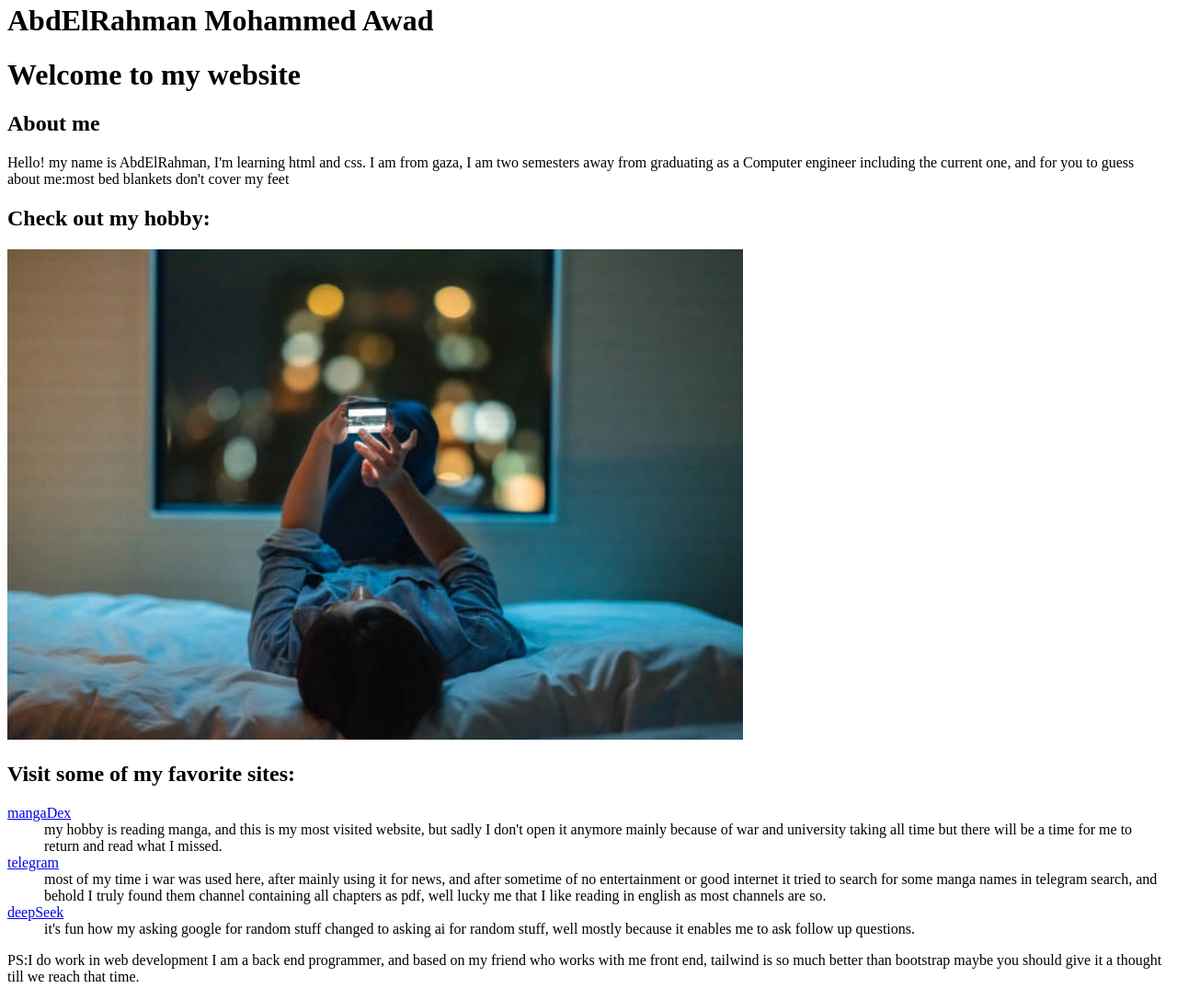
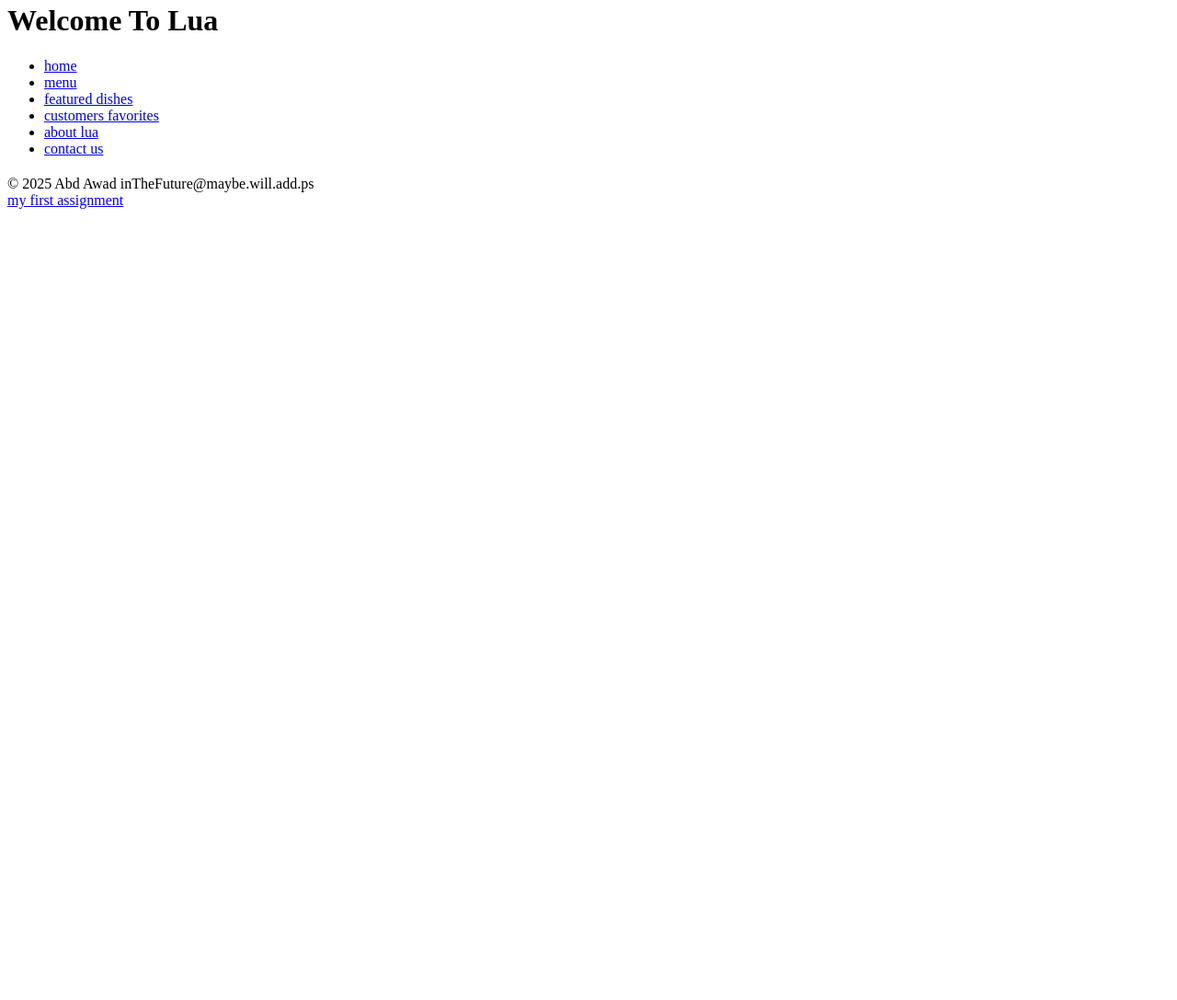
Before and after one commit to Crystalself/frontEndPlayGround, a plain HTML site: page index.html in a window 1280 px wide. Shown: the part 17-1104 px from the top of the page at 92% size. After the commit the page ends 800 px from the top, so only its background shows below. Drawn offline with Linux system fonts and the light colour scheme.

Commit message:
Update index.html

```diff
--- a/index.html
+++ b/index.html
@@ -2,33 +2,52 @@
 <html lang="en">
 <head>
     <meta charset="UTF-8">
-    <title>About me</title>
+    <meta name="viewport" content="width=device-width, initial-scale=1.0">
+    <meta name="description" content="lua restaurant best dinners and peaceful evenings">
+    <meta name="keywords"
+          content="lua, food, restaurant, delusions, gaza restaurants, deserts, cafe">
+    <title>lua home</title>
+    <style>
+        body {
+        }
+    </style>
 </head>
 <body>
-<h1>AbdElRahman Mohammed Awad</h1>
-<h1>Welcome to my website</h1>
-<h2>About me</h2>
-<p>Hello! my name is AbdElRahman, I'm learning html and css. I am from gaza, I am two semesters away from graduating as a Computer engineer including the current one, and for you to guess about me:most bed blankets don't cover my feet</p>
-<h2>Check out my hobby:</h2>
-<img src="phoneOnBed.jpg" alt="browsing phone on bed" width="800"><!--I tried to make it smaller to make the page without scroll but it got too small so here is it a little bigger-->
-<h2>Visit some of my favorite sites:</h2>
-<dl>
-    <dt>
-        <a href="https://mangadex.org/" target="_blank">mangaDex</a>
-    </dt>
-    <dd>my hobby is reading manga, and this is my most visited website, but sadly I don't open it anymore mainly because of war and university taking all time but there will be a time for me to return and read what I missed.</dd>
-    <dt>
-        <a href="https://web.telegram.org/" target="_blank">telegram</a>
-    </dt>
-    <dd>most of my time i war was used here, after mainly using it for news, and after sometime of no entertainment or good internet it tried to search for some manga names in telegram search, and behold I truly found them channel containing all chapters as pdf, well lucky me that I like reading in english as most channels are so.
-    </dd>
-    <dt>
-        <a href="https://chat.deepseek.com/" target="_blank">deepSeek</a>
-    </dt>
-    <dd>it's fun how my asking google for random stuff changed to asking ai for random stuff, well mostly because it
-        enables me to ask follow up questions.
-    </dd>
-</dl>
-<p>PS:I do work in web development I am a back end programmer, and based on my friend who works with me front end, tailwind is so much better than bootstrap maybe you should give it a thought till we reach that time.</p><p hidden>PS:you know I had wrote a lot in here but i removed it before submission life should go on. when you see someone sad about a loved one say:"don't worry it's just three hours and your loved one will see you again, how you ask? didn't our prophet peace be upon him say that the time after death till judgment day in the grave is like between asr and maghrib.</p>
+<header>
+    <h1>Welcome To Lua</h1>
+    <nav>
+        <ul>
+            <li>
+                <a href="index.html">home</a>
+            </li>
+            <li>
+                <a href="menu.html">menu</a>
+            </li>
+            <li>
+                <a href="wishlist.html">featured dishes</a>
+            </li>
+            <li>
+                <a href="orders.html">customers favorites</a>
+            </li>
+            <li>
+                <a href="about.html">about lua</a>
+            </li>
+            <li>
+                <a href="contact.html">contact us</a>
+            </li>
+        </ul>
+    </nav>
+</header>
+<main>
+    <section>
+        <h2></h2>
+        <article>
+        </article>
+    </section>
+</main>
+<footer>
+    <span>&copy; 2025 Abd Awad </span><span>inTheFuture@maybe.will.add.ps</span><br>
+    <a href="./first_assignment/index.html" target="_blank">my first assignment</a>
+</footer>
 </body>
 </html>
```
